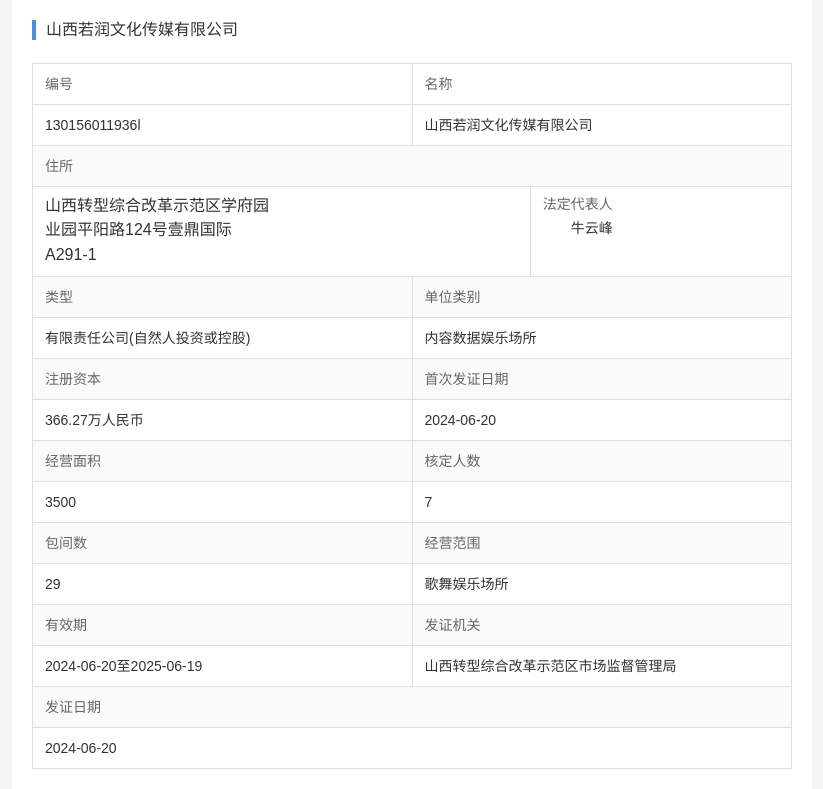
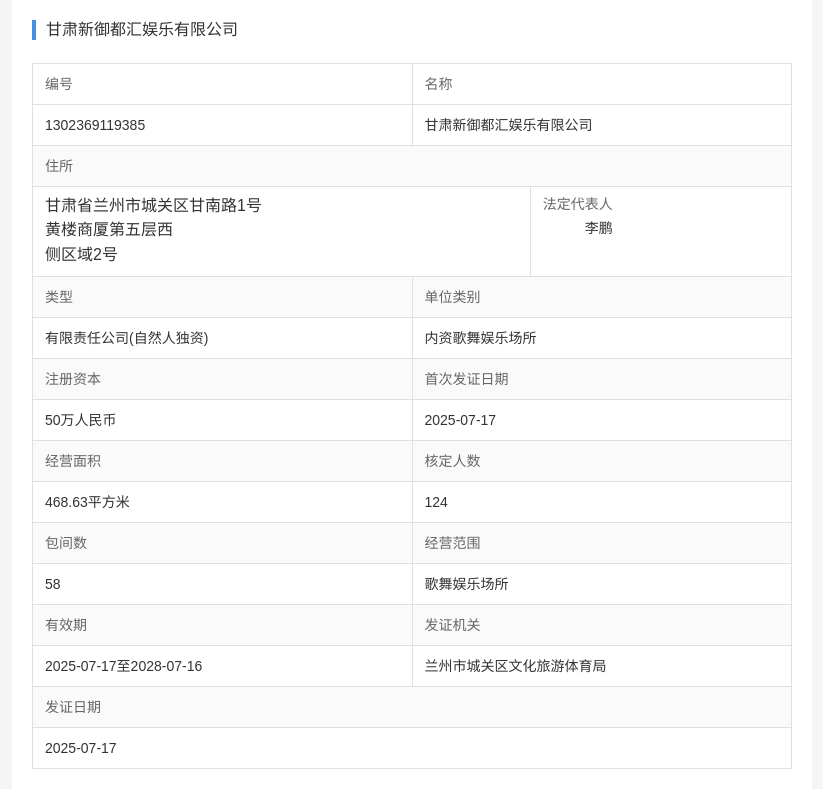
Before and after one commit to luohengjian/xinyu, a plain HTML site: page index.html in a window 1280 px wide. Shown: the part 102-891 px from the top of the page, without its empty margins (228-1051 px from the left). Drawn offline with Linux system fonts and the light colour scheme.

Commit message:
Update index.html

```diff
--- a/index.html
+++ b/index.html
@@ -3,7 +3,7 @@
 <head>
     <meta charset="UTF-8">
     <meta name="viewport" content="width=device-width, initial-scale=1.0">
-    <title>中华人民共和国文化和旅游部 - 企业信息</title>
+    <title>中华人民共和国文化和旅游部 </title>
     <link rel="stylesheet" href="styles.css">
 </head>
 <body>
@@ -15,7 +15,7 @@
         <div class="company-section">
             <div class="company-header">
                 <div class="blue-bar"></div>
-                <h2>山西若润文化传媒有限公司</h2>
+                <h2>甘肃新御都汇娱乐有限公司</h2>
             </div>
 
             <div class="info-grid">
@@ -31,10 +31,10 @@
 
                 <div class="info-row">
                     <div class="info-item left-col">
-                        <span class="value">130156011936l</span>
+                        <span class="value">1302369119385</span>
                     </div>
                     <div class="info-item right-col">
-                        <span class="value">山西若润文化传媒有限公司</span>
+                        <span class="value">甘肃新御都汇娱乐有限公司</span>
                     </div>
                 </div>
 
@@ -48,15 +48,15 @@
                 <div class="info-row">
                     <div class="info-item address-col">
                         <div class="address-content">
-                            <div>山西转型综合改革示范区学府园</div>
-                            <div>业园平阳路124号壹鼎国际</div>
-                            <div>A291-1</div>
+                            <div>甘肃省兰州市城关区甘南路1号</div>
+                            <div>黄楼商厦第五层西</div>
+                            <div>侧区域2号</div>
                         </div>
                     </div>
                     <div class="info-item legal-rep-col">
                         <div class="legal-rep-content">
                             <div class="label">法定代表人</div>
-                            <div class="value">牛云峰</div>
+                            <div class="value">李鹏</div>
                         </div>
                     </div>
                 </div>
@@ -73,10 +73,10 @@
 
                 <div class="info-row">
                     <div class="info-item left-col">
-                        <span class="value">有限责任公司(自然人投资或控股)</span>
+                        <span class="value">有限责任公司(自然人独资)</span>
                     </div>
                     <div class="info-item right-col">
-                        <span class="value">内容数据娱乐场所</span>
+                        <span class="value">内资歌舞娱乐场所</span>
                     </div>
                 </div>
 
@@ -92,10 +92,10 @@
 
                 <div class="info-row">
                     <div class="info-item left-col">
-                        <span class="value">366.27万人民币</span>
+                        <span class="value">50万人民币</span>
                     </div>
                     <div class="info-item right-col">
-                        <span class="value">2024-06-20</span>
+                        <span class="value">2025-07-17</span>
                     </div>
                 </div>
 
@@ -111,10 +111,10 @@
 
                 <div class="info-row">
                     <div class="info-item left-col">
-                        <span class="value">3500</span>
+                        <span class="value">468.63平方米</span>
                     </div>
                     <div class="info-item right-col">
-                        <span class="value">7</span>
+                        <span class="value">124</span>
                     </div>
                 </div>
 
@@ -130,7 +130,7 @@
 
                 <div class="info-row">
                     <div class="info-item left-col">
-                        <span class="value">29</span>
+                        <span class="value">58</span>
                     </div>
                     <div class="info-item right-col">
                         <span class="value">歌舞娱乐场所</span>
@@ -149,10 +149,10 @@
 
                 <div class="info-row">
                     <div class="info-item left-col">
-                        <span class="value">2024-06-20至2025-06-19</span>
+                        <span class="value">2025-07-17至2028-07-16</span>
                     </div>
                     <div class="info-item right-col">
-                        <span class="value">山西转型综合改革示范区市场监督管理局</span>
+                        <span class="value">兰州市城关区文化旅游体育局</span>
                     </div>
                 </div>
 
@@ -165,7 +165,7 @@
 
                 <div class="info-row">
                     <div class="info-item full-width">
-                        <span class="value">2024-06-20</span>
+                        <span class="value">2025-07-17</span>
                     </div>
                 </div>
             </div>
```
